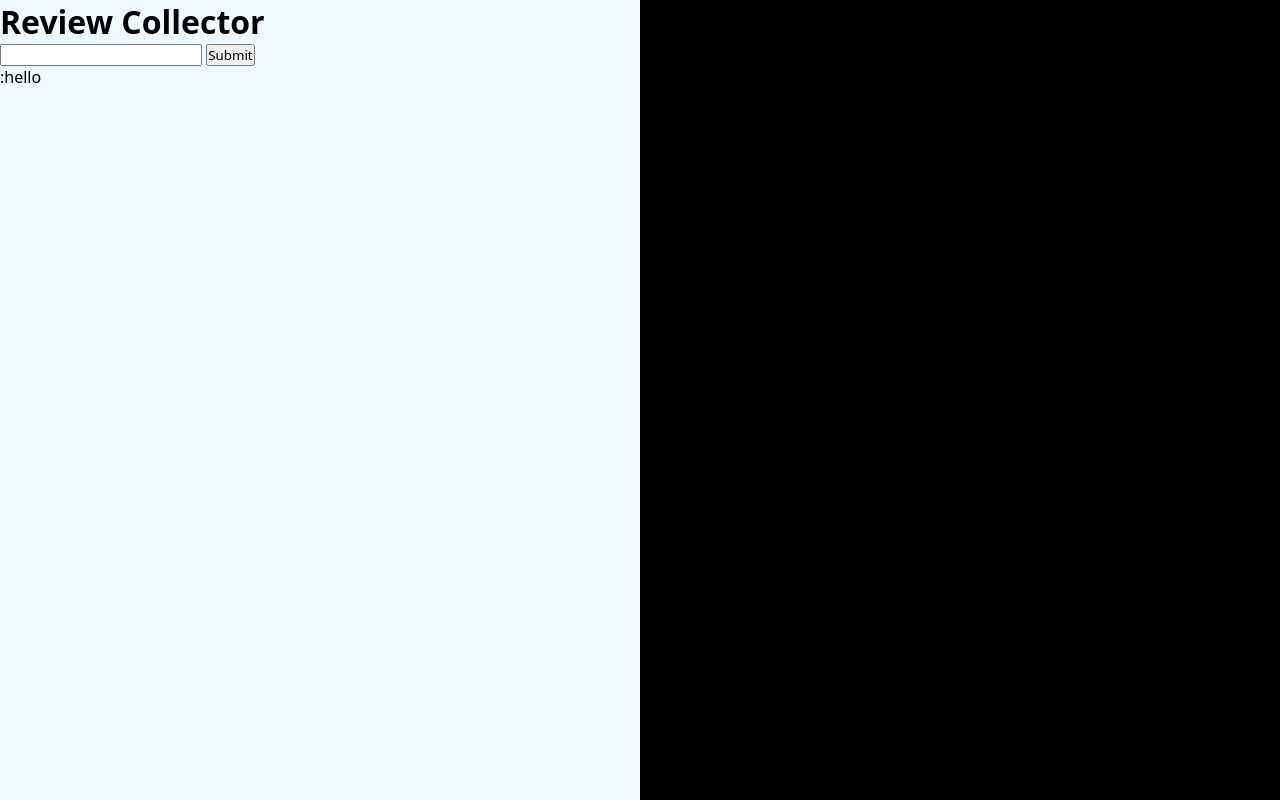
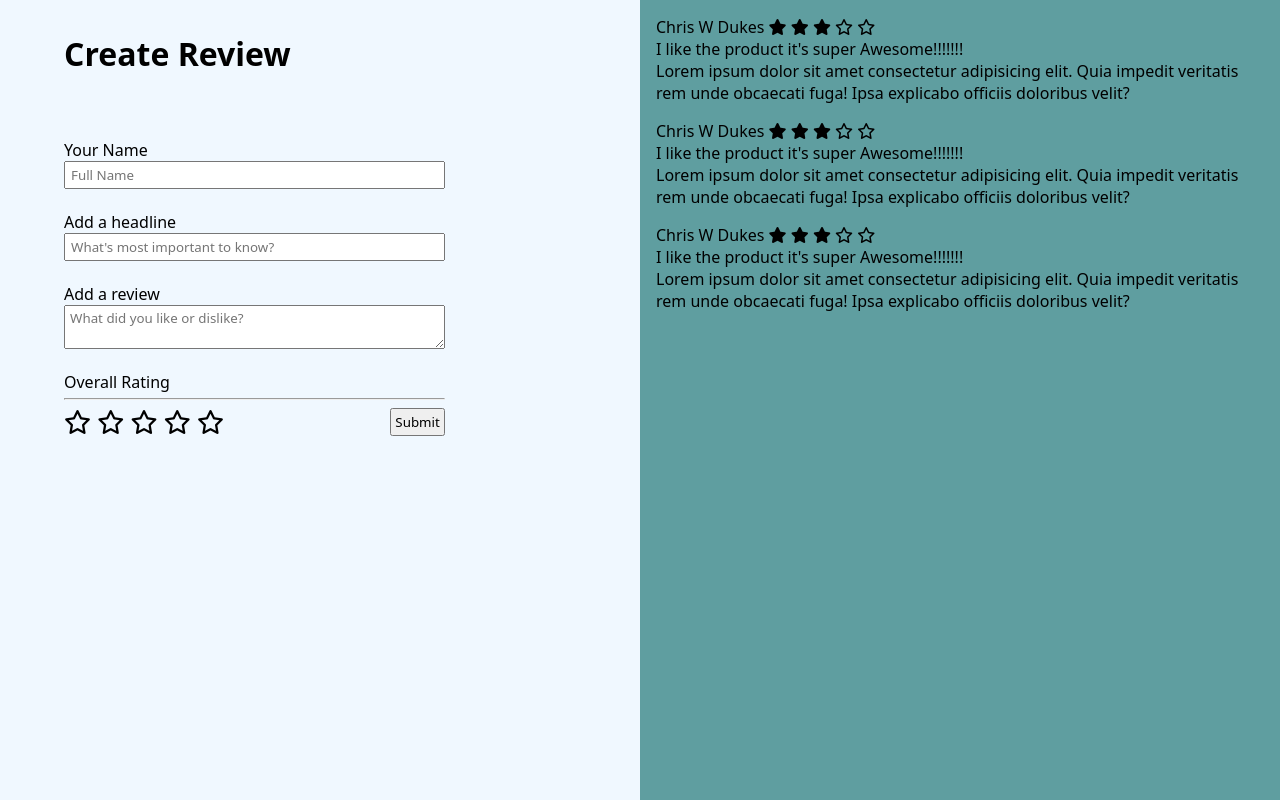
Before and after one commit to ha-rshh/ReviewCollector, a plain HTML site: page index.html in a window 1280 px wide. Drawn offline with Linux system fonts and the light colour scheme.

Commit message:
ui completed for reveiw taker

```diff
--- a/index.html
+++ b/index.html
@@ -16,14 +16,105 @@
   <body>
     <div class="container">
       <div class="form-box">
-        <h1>Review Collector</h1>
-        <form>
-          <input type="text" name="review" id="review-input" />
-          <button type="submit">Submit</button>
-        </form>
-        :hello
+        <h1 class="heading">Create Review</h1>
+        <div class="review-container">
+          <form class="review-form">
+            Your Name
+            <br />
+            <input type="text" placeholder="Full Name" />
+            <br />
+            Add a headline
+            <br />
+            <input type="text" placeholder="What's most important to know?" />
+            <br />
+            Add a review
+            <br />
+            <textarea
+              name="text"
+              id="review"
+              placeholder="What did you like or dislike?"
+            ></textarea>
+            <br />
+            Overall Rating
+            <hr class="hr-break" />
+            <div class="rating-container">
+              <div class="rating-star">
+                <i class="fa-regular fa-star"></i>
+                <i class="fa-regular fa-star"></i>
+                <i class="fa-regular fa-star"></i>
+                <i class="fa-regular fa-star"></i>
+                <i class="fa-regular fa-star"></i>
+              </div>
+              <div class="button-box">
+                <button class="submit-btn">Submit</button>
+              </div>
+            </div>
+          </form>
+        </div>
       </div>
-      <div class="review-list"></div>
+      <div class="review-list">
+        <div class="review-list-container">
+          <ul class="review-ul">
+            <li>
+              <span class="user-name"> Chris W Dukes </span>
+              <span class="user-rating">
+                <i class="fa-solid fa-star"></i>
+                <i class="fa-solid fa-star"></i>
+                <i class="fa-solid fa-star"></i>
+                <i class="fa-regular fa-star"></i>
+                <i class="fa-regular fa-star"></i>
+              </span>
+
+              <div class="user-title">
+                I like the product it's super Awesome!!!!!!!
+              </div>
+              <div class="user-review">
+                Lorem ipsum dolor sit amet consectetur adipisicing elit. Quia
+                impedit veritatis rem unde obcaecati fuga! Ipsa explicabo
+                officiis doloribus velit?
+              </div>
+            </li>
+            <li>
+              <span class="user-name"> Chris W Dukes </span>
+              <span class="user-rating">
+                <i class="fa-solid fa-star"></i>
+                <i class="fa-solid fa-star"></i>
+                <i class="fa-solid fa-star"></i>
+                <i class="fa-regular fa-star"></i>
+                <i class="fa-regular fa-star"></i>
+              </span>
+
+              <div class="user-title">
+                I like the product it's super Awesome!!!!!!!
+              </div>
+              <div class="user-review">
+                Lorem ipsum dolor sit amet consectetur adipisicing elit. Quia
+                impedit veritatis rem unde obcaecati fuga! Ipsa explicabo
+                officiis doloribus velit?
+              </div>
+            </li>
+            <li>
+              <span class="user-name"> Chris W Dukes </span>
+              <span class="user-rating">
+                <i class="fa-solid fa-star"></i>
+                <i class="fa-solid fa-star"></i>
+                <i class="fa-solid fa-star"></i>
+                <i class="fa-regular fa-star"></i>
+                <i class="fa-regular fa-star"></i>
+              </span>
+
+              <div class="user-title">
+                I like the product it's super Awesome!!!!!!!
+              </div>
+              <div class="user-review">
+                Lorem ipsum dolor sit amet consectetur adipisicing elit. Quia
+                impedit veritatis rem unde obcaecati fuga! Ipsa explicabo
+                officiis doloribus velit?
+              </div>
+            </li>
+          </ul>
+        </div>
+      </div>
     </div>
     <script src="script.js"></script>
   </body>
--- a/script.js
+++ b/script.js
@@ -0,0 +1 @@
+// Polyfill for indexOF
--- a/style.css
+++ b/style.css
@@ -4,14 +4,71 @@
   box-sizing: border-box;
   font-family: system-ui, -apple-system, BlinkMacSystemFont, "Segoe UI", Roboto,
     Oxygen, Ubuntu, Cantarell, "Open Sans", "Helvetica Neue", sans-serif;
+  list-style: none;
 }
 .container {
   display: flex;
-  background-color: black;
+  background-color: burlywood;
   height: 100vh;
   width: 100vw;
+  min-width: fit-content;
 }
-.form-box{
-    width: 50%;
-    background-color: aliceblue;
+.heading {
+  padding: 1em;
 }
+.form-box {
+  padding-left: 2em;
+  width: 50vw;
+  background-color: aliceblue;
+  display: flex;
+  flex-direction: column;
+  gap: 1em;
+}
+.review-container {
+  margin: 1em 2em;
+}
+
+.review-form {
+  display: flex;
+  flex-direction: column;
+  width: 70%;
+}
+.review-input {
+  height: 6em;
+}
+input,
+textarea {
+  padding: 3px 0;
+  padding-inline: 5px;
+}
+.hr-break {
+  margin: 5px 0;
+}
+.rating-container {
+  display: flex;
+  justify-content: space-between;
+}
+.rating-star {
+  font-size: 1.5em;
+}
+.submit-btn {
+  margin: 3px 0;
+  padding: 3px;
+}
+.review-list {
+  width: 50vw;
+  background-color: cadetblue;
+}
+
+.review-list-container {
+  display: flex;
+  flex-direction: column;
+}
+.review-ul{
+  margin: 1em;
+  display: flex;
+  flex-direction: column;
+  align-items: center;
+  gap: 1em;
+
+}
```
